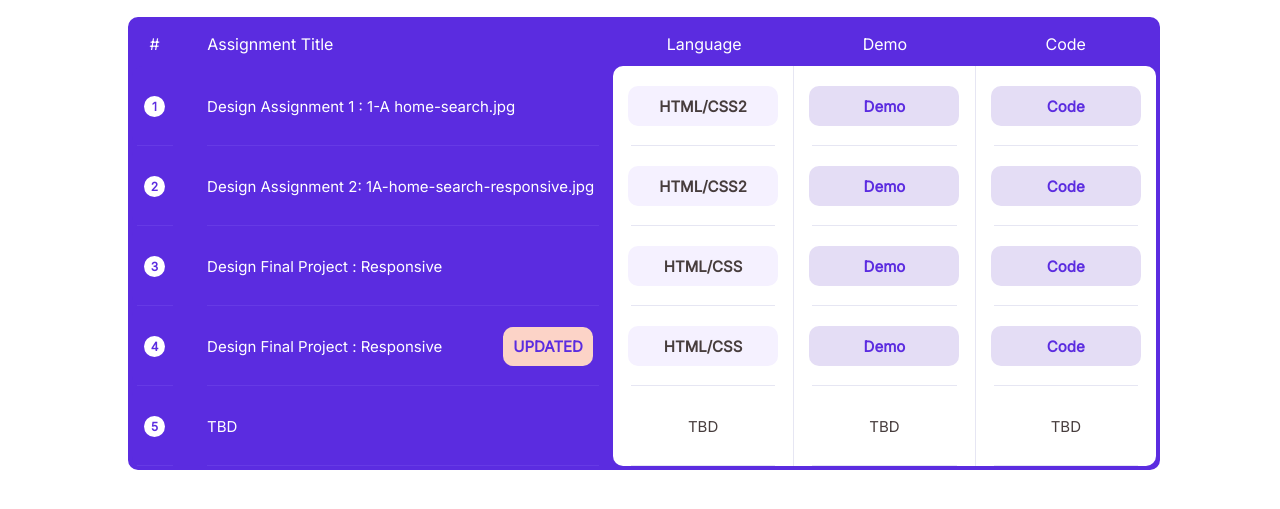
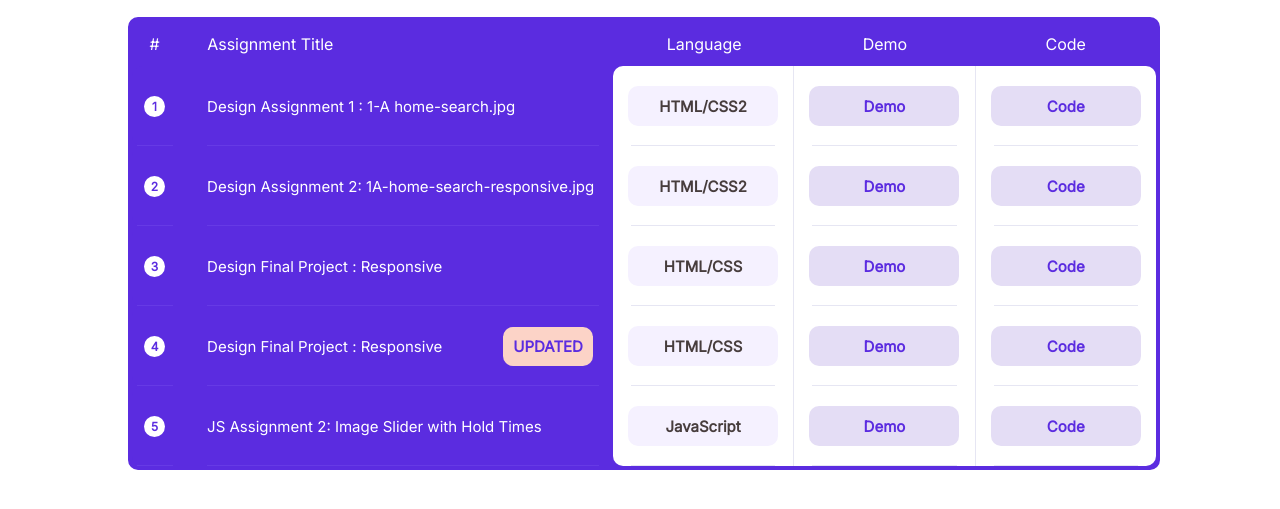
Before and after one commit to Soneshaps/soneshaps.github.io, a plain HTML site: page index.html in a window 1280 px wide. Shown: the part 173-682 px from the top of the page. Drawn offline with Linux system fonts and the light colour scheme.

Commit message:
image carousel added

```diff
--- a/index.html
+++ b/index.html
@@ -130,16 +130,20 @@
                                 <span class="number">5</span>
                             </div>
                             <div class="table-body-item">
-                                TBD
+                                JS Assignment 2: Image Slider with Hold Times
                             </div>
                             <div class="table-body-item table-body-last-language-item">
-                                TBD
+                                <span class="language">JavaScript</span>
                             </div>
                             <div class="table-body-item">
-                                TBD
+                                <a href="https://soneshaps.github.io/assignment/ImageCarousel/" target="_blank">
+                                    <span class="view-button">Demo</span>
+                                </a>
                             </div>
                             <div class="table-body-item table-body-last-code-item">
-                                TBD
+                                <a href="https://github.com/Soneshaps/soneshaps.github.io/tree/master/assignment/ImageCarousel" target="_blank">
+                                    <span class="view-button">Code</span>
+                                </a>
                             </div>
                         </div>
                     </div>
```
